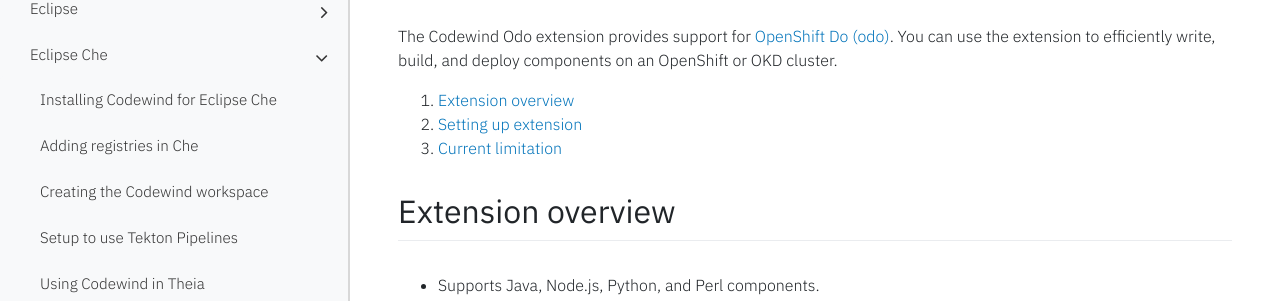
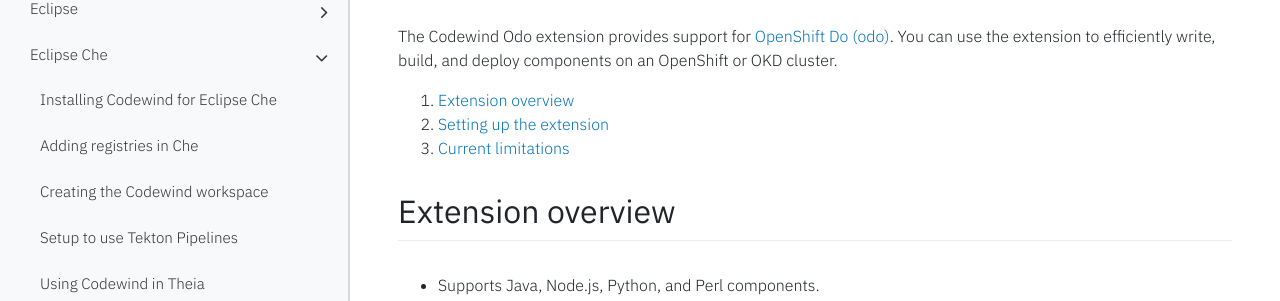
Before and after one commit to eclipse-archived/codewind-docs, a Jekyll site: the page built from docs/_documentations/mdt-che-odo-support.md, in a window 1280 px wide and 900 px high. Shown: the part 280-581 px from the top of the window. Built offline with Jekyll 4.4.1, drawn with Linux system fonts in a browser that asks for light colours; nearby versions of some CDN libraries; comment, search, counter and statistics services are not loaded.

Commit message:
Links
Signed-off-by: micgibso <MICGIBSO@uk.ibm.com>

```diff
--- a/docs/_documentations/mdt-che-odo-support.md
+++ b/docs/_documentations/mdt-che-odo-support.md
@@ -15,8 +15,8 @@ parent: mdt-che-installinfo
 The Codewind Odo extension provides support for [OpenShift Do (odo)](https://github.com/openshift/odo). You can use the extension to efficiently write, build, and deploy components on an OpenShift or OKD cluster.
 
 1. [Extension overview](#overview)
-2. [Setting up extension](#setting-up-extension)
-3. [Current limitation](#current-limitation)
+2. [Setting up the extension](#setting-up-the-extension)
+3. [Current limitations](#current-limitations)
 
 ## Extension overview
 
```
